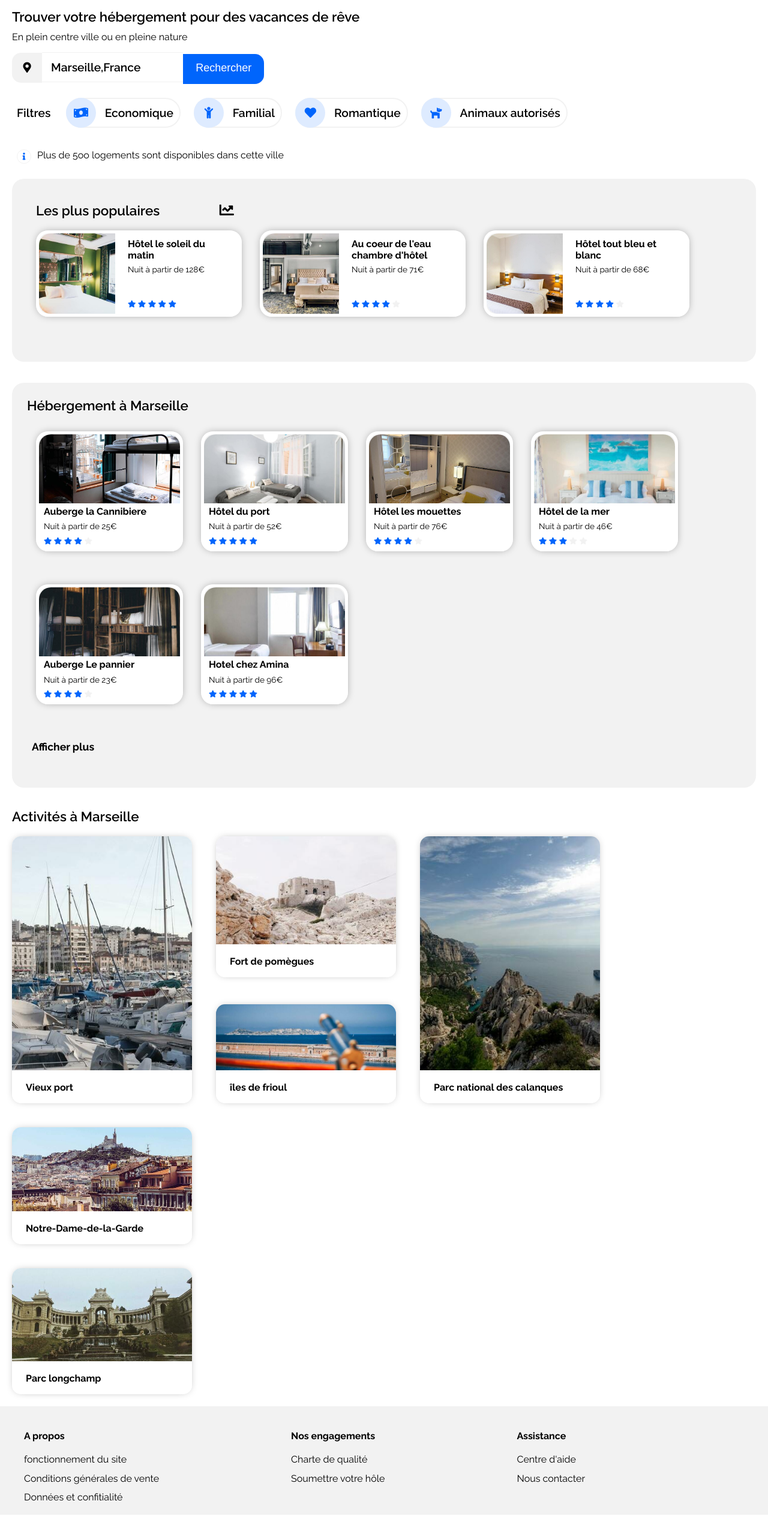
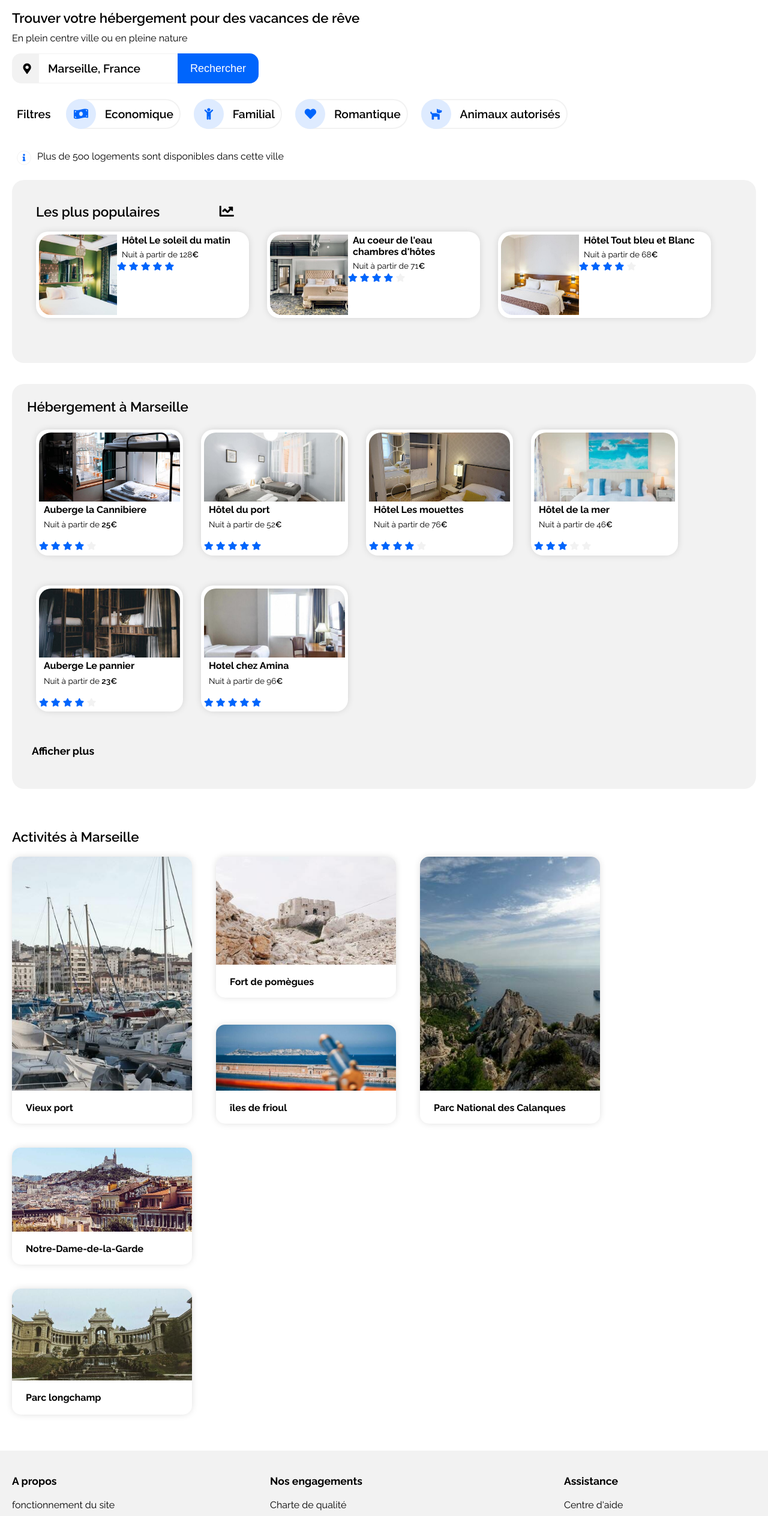
Before and after one commit to Hilali34/HilaliAbdelali_02_21012021, a plain HTML site: page index.html in a window 1280 px wide. Shown: the part 93-2620 px from the top of the page at 60% size. Drawn offline with Linux system fonts and the light colour scheme.

Commit message:
replacement bordures des cartes par backgroud-clor

```diff
--- a/index.html
+++ b/index.html
@@ -17,6 +17,7 @@
   </head>
 
   <body>
+    <div id="wrapper">
     <header>
       <img src="images/Logo_Reservia.svg" alt="Logo_Reservia" />
 
@@ -31,90 +32,94 @@
 
     <section id="research">
       <div>
-        <h1> Trouver votre hébergement pour des vacances de rêve</h1>
+        <h1>Trouver votre hébergement pour des vacances de rêve</h1>
         <p id="p1">En plein centre ville ou en pleine nature</p>
       </div>
 
-
       <form id="search-field-area">
-          <i  class="fas fa-map-marker-alt "></i>
+        <i class="fas fa-map-marker-alt"></i>
         <input
           type="search"
           name="serach"
-            value="Marseille,France"
+          value="Marseille, France"
           id="search-field"
         />
-          <i id="fa-search" class="fas fa-search"></i>
+        <button id="fa-search"><i class="fas fa-search"></i></button>
         <button id="search-button">Rechercher</button>
       </form>
-
     </section>
 
     <section id="filtre">
-
       <h2 id="filtre-title">Filtres</h2>
 
       <div id="filtre-list">
-
         <button type="Button" id="button1">
           <i class="fas fa-money-bill-wave"></i>
           <span>Economique</span>
         </button>
 
-          <button type="button" id="button2">
-            <i  class="fas fa-child"></i>
+        <button type="button">
+          <i class="fas fa-child"></i>
           <span>Familial</span>
         </button>
 
-          <button type="button" id="button3">
+        <button type="button">
           <i class="fas fa-heart"></i>
           <span>Romantique</span>
         </button>
 
-          <button type="button" id="button4">
+        <button type="button">
           <i class="fas fa-dog"></i>
           <span>Animaux autorisés</span>
         </button>
-
       </div>
     </section>
 
-   <div id="info-result"><p ><i class="fas fa-info fa-xs"></i>Plus de 5oo logements sont disponibles dans cette ville</p></div>
+    <div id="info-result">
+      <p>
+        <i class="fas fa-info fa-xs"></i>Plus de 5oo logements sont disponibles
+        dans cette ville
+      </p>
+    </div>
 
     <section id="main-section">
       <main id="lodging">
         <h2 id="title-lodging">Hébergement à Marseille</h2>
         <a href="#" class="element-lodging">
-
           <img
             src="images/hebergements/4_small/marcus-loke-WQJvWU_HZFo-unsplash.jpg"
             alt="auberge la cannibiere"
           />
-          <h3>Auberge la Cannibiere</h3>
-          <p >
-             Nuit à partir de 25€<br/>
+          <div><h3>Auberge la Cannibiere</h3>
+            <p> Nuit à partir de <span class="price-bold">25€</span></p>
+          </div>
+            <div classe="star">
               <span class="fa fa-star fa-sm checked"></span>
               <span class="fa fa-star fa-sm checked"></span>
               <span class="fa fa-star fa-sm checked"></span>
               <span class="fa fa-star fa-sm checked"></span>
               <span class="fa fa-star fa-sm notchecked"></span>
-          </p>
+            </div>
         </a>
 
-        <a href="#"class="element-lodging">
+        <a href="#" class="element-lodging">
           <img
             src="images/hebergements/4_small/fred-kleber-gTbaxaVLvsg-unsplash.jpg"
             alt="Hôtel du port"
           />
+          <div>
           <h3>Hôtel du port</h3>
-          <p>
-            Nuit à partir de 52€<br />
+          <p> Nuit à partir de 52<span class="price-bold">€</span></p>
+          </div>
+
+          <div classe="star">
             <span class="fa fa-star fa-sm checked"></span>
             <span class="fa fa-star fa-sm checked"></span>
             <span class="fa fa-star fa-sm checked"></span>
             <span class="fa fa-star fa-sm checked"></span>
             <span class="fa fa-star fa-sm checked"></span>
-          </p>
+          </div>
+
         </a>
 
         <a href="#" class="element-lodging">
@@ -122,15 +127,18 @@
             src="images/hebergements/4_small/reisetopia-B8WIgxA_PFU-unsplash.jpg"
             alt="Hôtel les mouettes"
           />
-          <h3>Hôtel les mouettes</h3>
-          <p>
-            Nuit à partir de 76€<br/>
+          <div>
+            <h3>Hôtel Les mouettes</h3>
+            <p> Nuit à partir de 76<span class="price-bold">€</span></p>
+          </div>
+          <div classe="star">
             <span class="fa fa-star fa-sm checked"></span>
             <span class="fa fa-star fa-sm checked"></span>
             <span class="fa fa-star fa-sm checked"></span>
             <span class="fa fa-star fa-sm checked"></span>
             <span class="fa fa-star fa-sm notchecked"></span>
-          </p>
+          </div>
+
         </a>
 
         <a href="#" class="element-lodging">
@@ -138,15 +146,18 @@
             src="images/hebergements/4_small/annie-spratt-Eg1qcIitAuA-unsplash.jpg"
             alt="Hôtel de la mer"
           />
+          <div>
             <h3>Hôtel de la mer</h3>
-          <p>
-            Nuit à partir de 46€<br />
+            <p>Nuit à partir de 46<span class="price-bold">€</span></p>
+          </div>
+          <div classe="star">
             <span class="fa fa-star fa-sm checked"></span>
             <span class="fa fa-star fa-sm checked"></span>
             <span class="fa fa-star fa-sm checked"></span>
             <span class="fa fa-star fa-sm notchecked"></span>
             <span class="fa fa-star fa-sm notchecked"></span>
-          </p>
+          </div>
+
         </a>
 
         <a href="#" class="element-lodging">
@@ -154,15 +165,19 @@
             src="images/hebergements/4_small/nicate-lee-kT-ZyaiwBe0-unsplash.jpg"
             alt="Auberge le pannier"
           />
+          <div>
             <h3>Auberge Le pannier</h3>
-          <p>
-            Nuit à partir de 23€<br />
+            <p> Nuit à partir de <span class="price-bold">23€</span> </p>
+            </div>
+
+            <div classe="star">
             <span class="fa fa-star fa-sm checked"></span>
             <span class="fa fa-star fa-sm checked"></span>
             <span class="fa fa-star fa-sm checked"></span>
             <span class="fa fa-star fa-sm checked"></span>
             <span class="fa fa-star fa-sm notchecked"></span>
-          </p>
+            </div>
+
         </a>
 
         <a href="#" class="element-lodging">
@@ -170,15 +185,18 @@
             src="images/hebergements/4_small/febrian-zakaria-M6S1WvfW68A-unsplash.jpg"
             alt="Hotel chez Amina"
           />
+          <div>
             <h3>Hotel chez Amina</h3>
-          <p>
-            Nuit à partir de 96€<br />
+          <p>Nuit à partir de 96<span class="price-bold">€</span></p>
+          </div>
+          <div classe="star">
             <span class="fa fa-star fa-sm checked"></span>
             <span class="fa fa-star fa-sm checked"></span>
             <span class="fa fa-star fa-sm checked"></span>
             <span class="fa fa-star fa-sm checked"></span>
             <span class="fa fa-star fa-sm checked"></span>
-          </p>
+          </div>
+
         </a>
 
         <p id="p-plus">Afficher plus</p>
@@ -191,17 +209,21 @@
               src="images/hebergements/4_small/emile-guillemot-Bj_rcSC5XfE-unsplash.jpg"
               alt="Hôtel le soleil du matin"
             />
-          <h3>Hôtel le soleil du matin</h3>
-          <p>
-            Nuit à partir de 128€ <br /><br /><br />
+            <div>
+              <div>
+                <h3>Hôtel Le soleil du matin</h3>
+                <p> Nuit à partir de 128<span class="price-bold">€</span></p>
+              </div>
+
+              <div>
                 <span class="fa fa-star fa-sm checked"></span>
                 <span class="fa fa-star fa-sm checked"></span>
                 <span class="fa fa-star fa-sm checked"></span>
                 <span class="fa fa-star fa-sm checked"></span>
                 <span class="fa fa-star fa-sm checked"></span>
+              </div>
 
-
-          </p>
+            </div>
           </a>
 
         <a href="#" class="elements-popular">
@@ -209,31 +231,42 @@
             src="images/hebergements/4_small/aw-creative-VGs8z60yT2c-unsplash.jpg"
             alt="Au coeur de l'eau chambre d'hôtel"
           />
-          <h3>Au coeur de l'eau chambre d'hôtel</h3>
-          <p>
-            Nuit à partir de 71€ <br /><br /><br />
+          <div>
+          <div>
+            <h3>Au coeur de l'eau chambres d'hôtes</h3>
+            <p>Nuit à partir de 71<span class="price-bold">€</span></p>
+          </div>
+
+          <div>
             <span class="fa fa-star fa-sm checked"></span>
             <span class="fa fa-star fa-sm checked"></span>
             <span class="fa fa-star fa-sm checked"></span>
             <span class="fa fa-star fa-sm checked"></span>
             <span class="fa fa-star fa-sm notchecked"></span>
-          </p>
+          </div>
+
+          </div>
         </a>
 
         <a href="#" class="elements-popular">
           <img
           src="images/hebergements/4_small/febrian-zakaria-sjvU0THccQA-unsplash.jpg"
-            alt="Hôtel tout bleu et blanc"
+          alt="Au coeur de l'eau chambre d'hôtel"
         />
-          <h3>Hôtel tout bleu et blanc</h3>
-          <p>
-            Nuit à partir de 68€ <br /><br /><br />
+          <div>
+            <div>
+              <h3>Hôtel Tout bleu et Blanc</h3>
+              <p>Nuit à partir de 68<span class="price-bold">€</span> </p>
+            </div>
+            <div>
             <span class="fa fa-star fa-sm checked"></span>
             <span class="fa fa-star fa-sm checked"></span>
             <span class="fa fa-star fa-sm checked"></span>
             <span class="fa fa-star fa-sm checked"></span>
             <span class="fa fa-star fa-sm notchecked"></span>
-          </p>
+            </div>
+
+          </div>
         </a>
       </aside>
     </section>
@@ -283,7 +316,7 @@
               src="images/activites/4_small/kilyan-sockalingum-NR8-cBCN3aI-unsplash.jpg"
               alt="Parc national des calanques"
             />
-            <h3>Parc national des calanques</h3>
+            <h3>Parc National des Calanques</h3>
           </a>
         </div>
 
@@ -348,5 +381,6 @@
         </ul>
       </div>
     </footer>
+  </div>
   </body>
 </html>
--- a/styles.css
+++ b/styles.css
@@ -8,11 +8,14 @@ body {
   font-family: "Raleway", sans-serif;
   width: 100%;
 }
+#wrapper{
+  width:100vw;
+}
 
 header {
   display: flex;
   justify-content: space-between;
-  height: 5.5rem;
+  height: 5.625rem;
   margin-left: auto;
 }
 h1 {
@@ -25,16 +28,15 @@ h2 {
   margin-bottom: 1.25rem;
   font-size: 1.4rem;
   font-weight: 600;
-  font-family: "raleway";
+  font-family: "raleway", sans-serif;
 }
 h3 {
   font-size: 1rem;
-  font-weight: bold;
   margin-bottom: 0.3rem;
   margin-left: 0.5rem;
 }
 h4{
-  font-size: 1rem;
+  font-size: 1.1rem;
 }
 #p1 {
   margin-top: 0.7rem;
@@ -49,23 +51,23 @@ a {
 }
 
 /*******************************   hearder   *********************************/
+header nav {
+  margin-top: 2.5rem;
+}
+
 header img {
   margin-top: 2rem;
   margin-left: 1.25rem;
   max-width: 6.25rem;
-  max-height: 2.25rem;
+  max-height: 2.8rem;
 }
-
-header nav {
-  margin-top: 2.5rem;
+header ul {
+  display: flex;
 }
 
 header ul li a {
   margin-left: 4rem;
   padding: 0 0.94rem 0 0.94rem;
-}
-header ul {
-  display: flex;
 }
 
 #sign-on {
@@ -86,6 +88,7 @@ nav a:hover {
   margin: 1.25rem;
 }
 form {
+  display:flex;
   height: 3.125rem;
   margin-top: 1rem;
   margin-bottom: 1.5rem;
@@ -101,37 +104,39 @@ form {
   border-radius: 0 0.94rem 0.94rem 0;
   border-bottom:solid 0.125rem #0065fc;
   font-size: large;
+  line-height: 3.125rem;
 }
 
 #fa-search {
   text-align: center;
-  width: 50px;
-  height: 50px;
+  width: 3.125rem;
+  height: 3.125rem;
   color: white;
   background-color: #0065fc;
-  border-radius: 15px 15px 15px 15px;
-  line-height: 50px !important;
-  margin-left: -18px;
+  border-radius: 0.9375rem 0.9375rem 0.9375rem 0.9375rem;
+  line-height: 3.125rem !important;
+  margin-left: -1.125rem;
+  border:none;
   display: none;
 }
 .fa-map-marker-alt{
-  width: 50px;
-  height: 50px;
+  width: 3.125rem;
+  height: 3.125rem;
   background-color: #f2f2f2;
-  border-radius: 15px 0px 0px 15px;
-  line-height: 50px !important;
+  border-radius: 0.9375rem 0rem 0rem 0.9375rem;
+  line-height: 3.1875rem !important;
   text-align: center;
-  margin-right:-4px;
+  margin-right:-0.3125rem;
   font-size: 1.1rem;
 }
 
 #search-field {
-  width: 235px;
-  height: 50px;
-  padding-left: 15px;
-  border: solid 1px #f2f2f2;
-  border-right: 0px;
-  border-left: 0px;
+  width: 14.6875rem;
+  height: 3.125rem;
+  padding-left: 0.9375rem;
+  border: solid 0.0625rem #f2f2f2;
+  border-right: 0rem;
+  border-left: 0rem;
   font-weight: 600;
   font-family: "raleway";
   font-size: 1.2rem;
@@ -161,10 +166,10 @@ form {
   background-color: white;
   font-size: 1.2rem;
   font-weight: 600;
-  font-family: "raleway";
+  font-family: "raleway", sans-serif;
 }
 
-button .fas {
+ #filtre .fas {
   background-color: #deebff;
   border-radius: 3.125rem;
   color: #0065fc;
@@ -175,10 +180,7 @@ button .fas {
   line-height: 3.125rem;
 
 }
-/*
-#button1{
-  width: 11.875rem;
-}*/
+
 button span{
   padding: 0 0.625rem;
 }
@@ -212,12 +214,14 @@ button span{
   margin-bottom: 2.1875rem;
   justify-content: center;
 }
-
+.price-bold{
+  font-weight:600;
+}
 #lodging {
   display: flex;
   flex-wrap: wrap;
   background-color: #f2f2f2;
-  margin: 0 1.25rem 0 1.25rem;
+  margin: 0 1.25rem 2rem 1.25rem;
   border-radius: 1.25rem;
   width: 51.5625rem;
   min-height: 39.0625rem;
@@ -230,15 +234,15 @@ button span{
   margin-bottom: 0.9375rem;
 }
 .element-lodging {
+
   width: 14.6875rem;
-  height: 7.1875rem;
+  height: 12.5rem;
   margin: 0rem 0.9375rem 0.9375rem 0.9375rem;
-  border-style: solid;
-  border-width: 0.3125rem 0.3125rem 5rem 0.3125rem;
-  border-color: white;
+  padding: 5px;
+  background-color: white;
   border-radius: 1.25rem;
-  -webkit-box-shadow: 0px 0px 14px -3px rgba(0, 0, 0, 0.4);
-  box-shadow: 0px 0px 14px -3px rgba(0, 0, 0, 0.4);
+  -webkit-box-shadow: 0rem 0rem 0.875rem -0.1875rem rgba(0, 0, 0, 0.2);
+  box-shadow: 0rem 0rem 0.875rem -0.1875rem rgba(0, 0, 0, 0.2);
 }
 .fa-chart-line {
   margin-left: 5.875rem;
@@ -268,32 +272,28 @@ main img {
   display: flex;
   flex-direction: column;
   padding: 2.5rem;
-  margin: 0 1.25rem 0px 1.25rem;
+  margin: 0 1.25rem 2rem 1.25rem;
   height: auto;
   width: 20.6875rem;
   border-radius: 1.25rem;
   background-color: #f2f2f2;
+}
 
-}
-#popular a{
-  display: inline-block;
-  width: 7.9375rem;
-  height: 8.375rem;
-}
 .elements-popular {
-  width: 7.9375rem;
+  display: flex;
+  flex-direction: row;
+  width: 21.5625rem;
   height: 8.375rem;
   margin-bottom: 2.1875rem;
-  border-style: solid;
-  border-color: white;
-  border-width: 0.3125rem 13.1875rem 0.3125rem 0.3125rem;
+  padding: 5px;
+  background-color: white;
   border-radius: 1.25rem;
-  -webkit-box-shadow: 0px 0px 14px -3px rgba(0, 0, 0, 0.4);
-  box-shadow: 0px 0px 14px -3px rgba(0, 0, 0, 0.4);
+  -webkit-box-shadow: 0rem 0rem 0.875rem -0.1875rem rgba(0, 0, 0, 0.2);
+  box-shadow: 0rem 0rem 0.875rem -0.1875rem rgba(0, 0, 0, 0.2);
 }
 
 aside img {
-  width: 7.9375rem;
+  width: 8.125rem;
   height: 8.375rem;
   border-top-left-radius: 1.25rem;
   border-bottom-left-radius: 1.25rem;
@@ -301,20 +301,11 @@ aside img {
   object-position: center;
 }
 
-aside h3 {
-  position: relative;
-  top: -8.125rem;
-  left: 8.75rem;
-  width: 10rem;
-}
 #popular p {
   margin-left: 0.5rem;
   font-size: 0.85rem;
 }
 aside p {
-  position: relative;
-  top: -8.125rem;
-  left: 8.75rem;
   width: 10rem;
   line-height: 1.4;
 }
@@ -330,11 +321,9 @@ aside p {
 #activities {
   width: 85.375rem;
   height: auto;
-  margin-bottom: 3.75rem;
   display:flex;
   flex-wrap: wrap;
-  margin: 0 1.25rem 0 1.25rem;
-
+  margin: 0 1.25rem 3.75rem 1.25rem;
 }
 
 #grid-activities {
@@ -348,8 +337,8 @@ aside p {
 }
 .element-activities {
   display: inline-block;
-  -webkit-box-shadow: 0px 0px 14px -5px rgba(0, 0, 0, 0.4);
-  box-shadow: 0px 0px 14px -5px rgba(0, 0, 0, 0.4);
+  -webkit-box-shadow: 0rem 0rem 0.875rem -0.1875rem rgba(0, 0, 0, 0.2);
+  box-shadow: 0rem 0rem 0.875rem -0.1875rem rgba(0, 0, 0, 0.2);
 }
 #activities h3 {
   padding: 0.94rem;
@@ -357,11 +346,9 @@ aside p {
 
 #fig_01 {
   width: 18.75rem;
-  height: 24.375rem;
+  height: 27.8125rem;
   border-radius: 0.9375rem;
-  border-style: solid;
-  border-color: white;
-  border-width: 0 0 3.4375rem 0;
+  background-color: white;
 }
 #image_01 {
   width: 18.75rem;
@@ -373,12 +360,10 @@ aside p {
 }
 #fig_02 {
   width: 18.75rem;
-  height: 11.25rem;
+  height: 235px;
   border-radius: 0.9375rem;
-  border-style: solid;
-  border-color: white;
-  border-width: 0 0 3.4375rem 0;
   margin-bottom: 2.8125rem;
+  background-color: white;
 }
 #image_02 {
   width: 18.75rem;
@@ -390,11 +375,9 @@ aside p {
 }
 #fig_03 {
   width: 18.75rem;
-  height: 6.875rem;
+  height: 10.3125rem;
   border-radius: 0.9375rem;
-  border-style: solid;
-  border-color: white;
-  border-width: 0 0 3.4375rem 0;
+  background-color: white;
 }
 #image_03 {
   width: 18.75rem;
@@ -406,11 +389,9 @@ aside p {
 }
 #fig_04 {
   width: 18.75rem;
-  height: 24.375rem;
+  height: 27.8125rem;
   border-radius: 0.9375rem;
-  border-style: solid;
-  border-color: white;
-  border-width: 0 0 3.4375rem 0;
+  background-color: white;
 }
 #image_04 {
   width: 18.75rem;
@@ -422,11 +403,9 @@ aside p {
 }
 #fig_05 {
   width: 18.75rem;
-  height: 8.75rem;
+  height: 12.1875rem;
   border-radius: 0.9375rem;
-  border-style: solid;
-  border-color: white;
-  border-width: 0 0 3.4375rem 0;
+  background-color: white;
   margin-bottom: 2.5rem;
 }
 #image_05 {
@@ -439,15 +418,13 @@ aside p {
 }
 #fig_06 {
   width: 18.75rem;
-  height: 9.6875rem;
+  height: 13.125rem;
   border-radius: 0.9375rem;
-  border-style: solid;
-  border-color: white;
-  border-width: 0 0 3.4375rem 0;
+  background-color: white;
 }
 #image_06 {
   width: 18.75rem;
-  height: 9.6875rem;
+  height: 9.5625rem;
   border-top-left-radius: 0.9375rem;
   border-top-right-radius: 0.9375rem;
   object-fit: cover;
@@ -464,23 +441,16 @@ aside p {
   padding: 1.25rem;
   width: 100%;
 }
-
+#commitement{
+  margin-left:14.375rem;
+  margin-right: 18.125rem;
+}
 footer ul li {
-  margin-right: 6.25rem;
   margin-top: 0.8rem;
-
 }
 footer ul {
   margin-top: 1.25rem;
-}
-#about {
-  margin-left: 1.25rem;
-}
-#commitement {
-  margin-left: 1.25rem;
-}
-#help {
-  margin-left: 1.25rem;
+  width:200px;
 }
 
 /********************************* media queries **************************/
@@ -489,13 +459,13 @@ footer ul {
   h1{
     margin-top: 4rem;
   }
-  h2 {
-    text-align: center;
-  }
+ h2{
+   margin-left:20px;
+ }
   #li-element1 {
     position: absolute;
-    left: -3.4375rem;
-    top: 5.75rem;
+    left: -2.5rem;
+    top: 6.25rem;
     border-bottom: solid 0.1875rem #f2f2f2;
     padding-bottom: 0.3125rem;
     padding-right: 100%;
@@ -503,7 +473,7 @@ footer ul {
   #li-element2 {
     position: absolute;
     left: 40%;
-    top: 5.75rem;
+    top: 6.25rem;
     border-bottom: solid 0.1875rem #f2f2f2;
     padding-bottom: 0.3125rem;
   }
@@ -512,6 +482,9 @@ footer ul {
     border-bottom: solid 0.125rem #0065fc;
     padding-bottom: 0.3125rem;
     border-top: none;
+  }
+  nav a{
+    padding-left:30px;
   }
   form{
     margin-top: 2rem;
@@ -535,11 +508,10 @@ footer ul {
   #popular {
     padding: 2.5rem;
     height: auto;
-    width: 100%;
-    margin: 0px;
     background-color: #f2f2f2;
     justify-content: center;
     border-radius: 0px 0px 0px 0px;
+    margin-right: 0;
   }
 
   #lodging {
@@ -668,6 +640,9 @@ footer ul {
     object-fit: cover;
     object-position: center;
   }
+  #commitement{
+    margin-left:0;
+  }
 }
 @media screen and (max-width: 1365px) {
   #popular {
```
Lines whose indentation alone changed are shown as unchanged.
